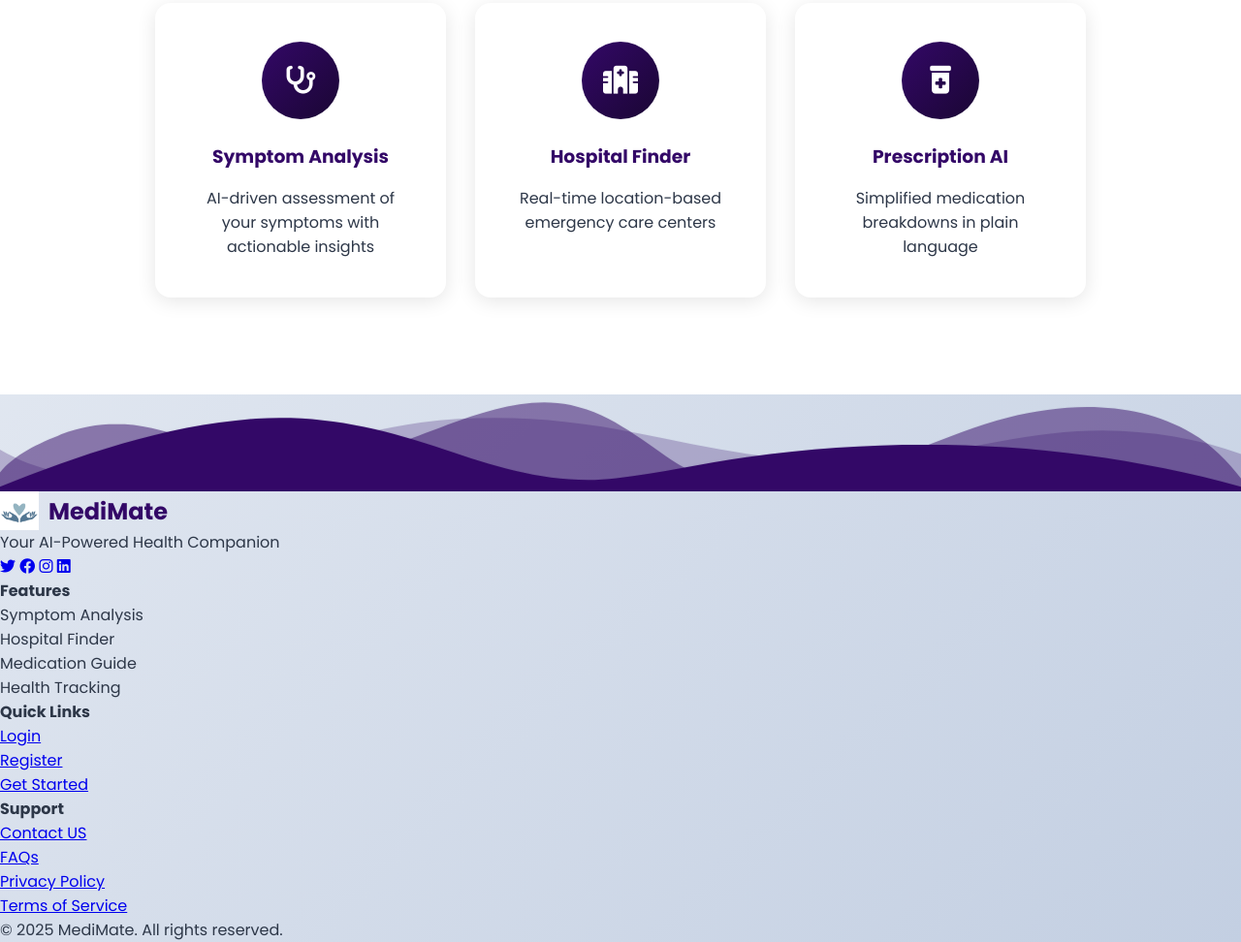
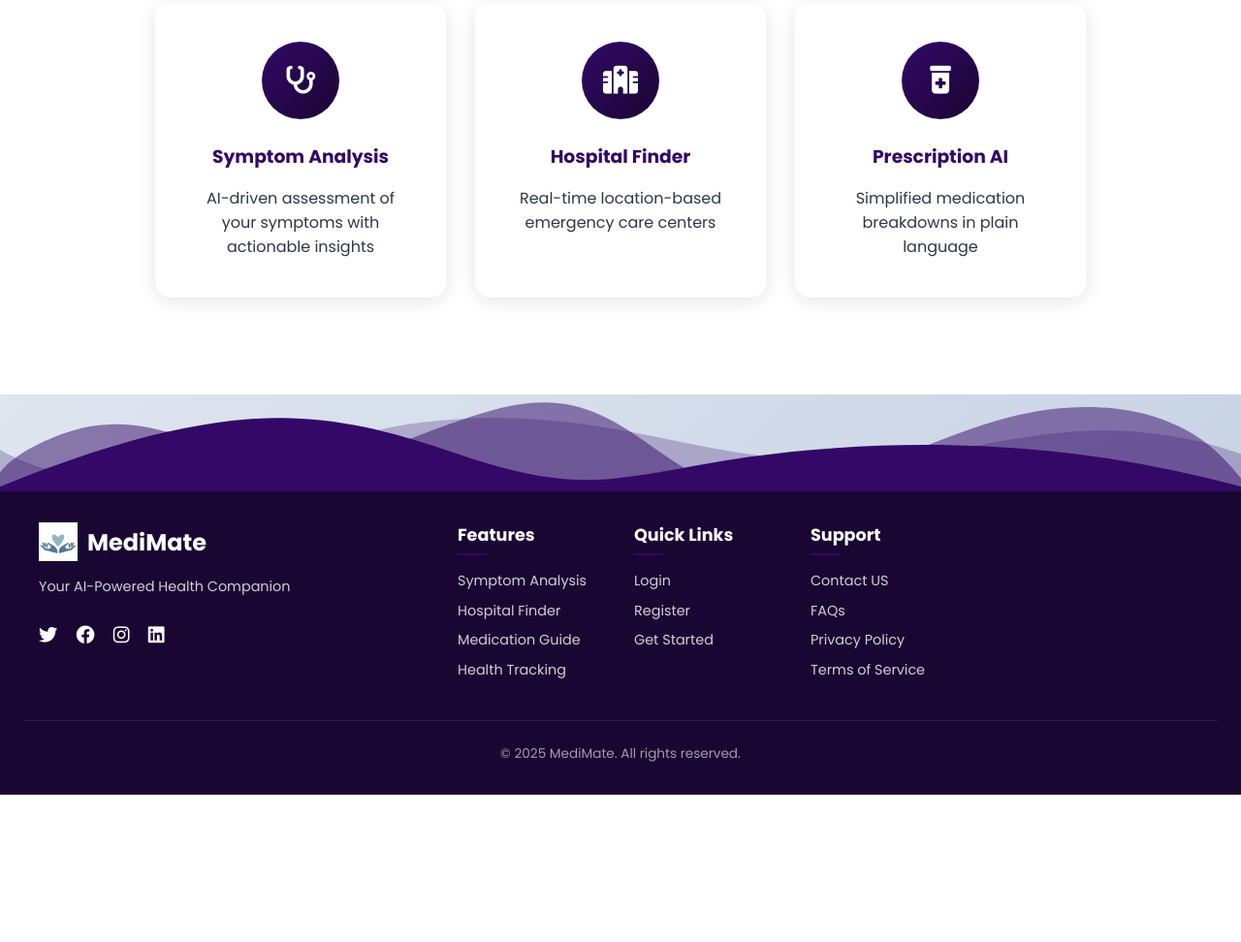
Before and after one commit to paullyy8/medimate, a plain HTML site: page frontend/landing-page.html in a window 1280 px wide. Shown: the part 897-1869 px from the top of the page at 97% size. After the commit the page ends 1717 px from the top, so only its background shows below. Drawn offline with Linux system fonts and the light colour scheme.

Commit message:
adding stylesheet for the footer section

```diff
--- a/frontend/css/style.css
+++ b/frontend/css/style.css
@@ -297,3 +297,134 @@ h1 {
       gap: 30px;
   }
 }
+/* Footer Styles */
+.site-footer {
+  background: var(--secondary);
+  color: var(--text-light);
+  padding: 2rem 1.5rem;
+  position: relative;
+}
+
+.footer-content {
+  max-width: 1200px;
+  margin: 0 auto;
+  display: flex;
+  gap: 3rem;
+  flex-wrap: wrap;
+}
+
+.footer-left {
+  flex: 1;
+  min-width: 250px;
+}
+
+.footer-right {
+  flex: 2;
+  display: flex;
+  gap: 2rem;
+  flex-wrap: wrap;
+}
+
+.logo {
+  display: flex;
+  align-items: center;
+  gap: 10px;
+  margin-bottom: 1rem;
+  color: white;
+}
+
+.footer-tagline {
+  color: rgba(255, 255, 255, 0.8);
+  font-size: 0.9rem;
+  margin-bottom: 1.5rem;
+  line-height: 1.5;
+}
+
+.social-links {
+  display: flex;
+  gap: 1.2rem;
+}
+
+.social-icon {
+  color: white;
+  font-size: 1.2rem;
+  transition: all 0.3s ease;
+}
+
+.social-icon:hover {
+  color: var(--primary);
+  transform: translateY(-2px);
+}
+
+.footer-col {
+  min-width: 150px;
+}
+
+.footer-col h4 {
+  color: white;
+  font-size: 1.1rem;
+  margin-bottom: 1rem;
+  padding-bottom: 0.5rem;
+  position: relative;
+}
+
+.footer-col h4::after {
+  content: '';
+  position: absolute;
+  bottom: 0;
+  left: 0;
+  width: 30px;
+  height: 2px;
+  background: var(--primary);
+}
+
+.footer-col ul {
+  list-style: none;
+  padding: 0;
+}
+
+.footer-col li {
+  margin-bottom: 0.6rem;
+  color: rgba(255, 255, 255, 0.8);
+  font-size: 0.9rem;
+}
+
+.footer-col a {
+  color: rgba(255, 255, 255, 0.8);
+  text-decoration: none;
+  transition: all 0.3s ease;
+}
+
+.footer-col a:hover {
+  color: var(--primary);
+  padding-left: 5px;
+}
+
+.footer-bottom {
+  margin-top: 2rem;
+  text-align: center;
+  padding-top: 1.5rem;
+  border-top: 1px solid rgba(255, 255, 255, 0.1);
+}
+
+.footer-bottom p {
+  color: rgba(255, 255, 255, 0.6);
+  font-size: 0.85rem;
+}
+
+@media (max-width: 768px) {
+  .footer-content {
+      flex-direction: column;
+      gap: 2rem;
+  }
+
+  .footer-right {
+      flex-direction: column;
+      gap: 1.5rem;
+  }
+
+  .footer-col h4::after {
+      left: 50%;
+      transform: translateX(-50%);
+  }
+}
```
